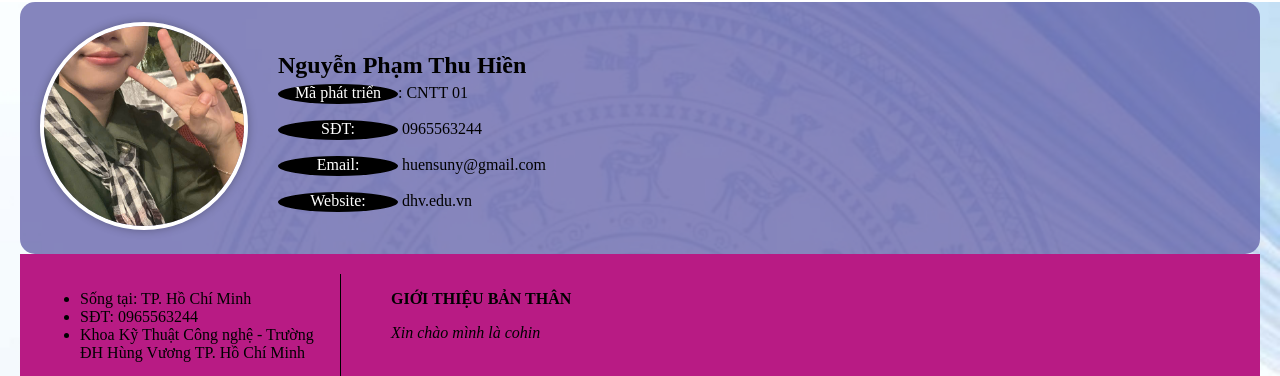
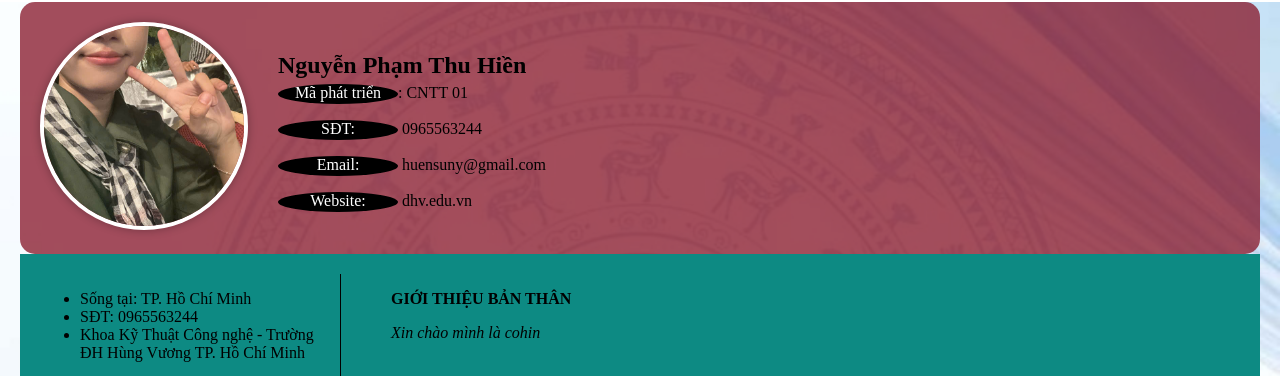
Before and after one commit to huensuny-stack/btap4, a website: page index.html in a window 1280 px wide. Shown: the part 119-495 px from the top of the page. Drawn offline with Linux system fonts and the light colour scheme.

Commit message:
sua lan 4

```diff
--- a/index.html
+++ b/index.html
@@ -72,7 +72,7 @@
         style="
           display: flex;
           flex-direction: row;
-          background-color: rgba(94, 93, 167, 0.747); /* antiquewhite có độ mờ nhẹ */
+          background-color: rgba(133, 18, 37, 0.747); /* antiquewhite có độ mờ nhẹ */
           max-width: 1200px;
           align-items: center;
           margin: 0 auto;
@@ -109,7 +109,7 @@
         </div>
       </div>
 
-      <div id="ngaythangnamsinh" style="background-color: rgb(184, 27, 132); max-width: 1200px;margin: 0 auto;padding: 20px;display: flex;flex-direction: row;">
+      <div id="ngaythangnamsinh" style="background-color: rgb(13, 138, 131); max-width: 1200px;margin: 0 auto;padding: 20px;display: flex;flex-direction: row;">
 
 
         <div style="width: 300px;">
```
